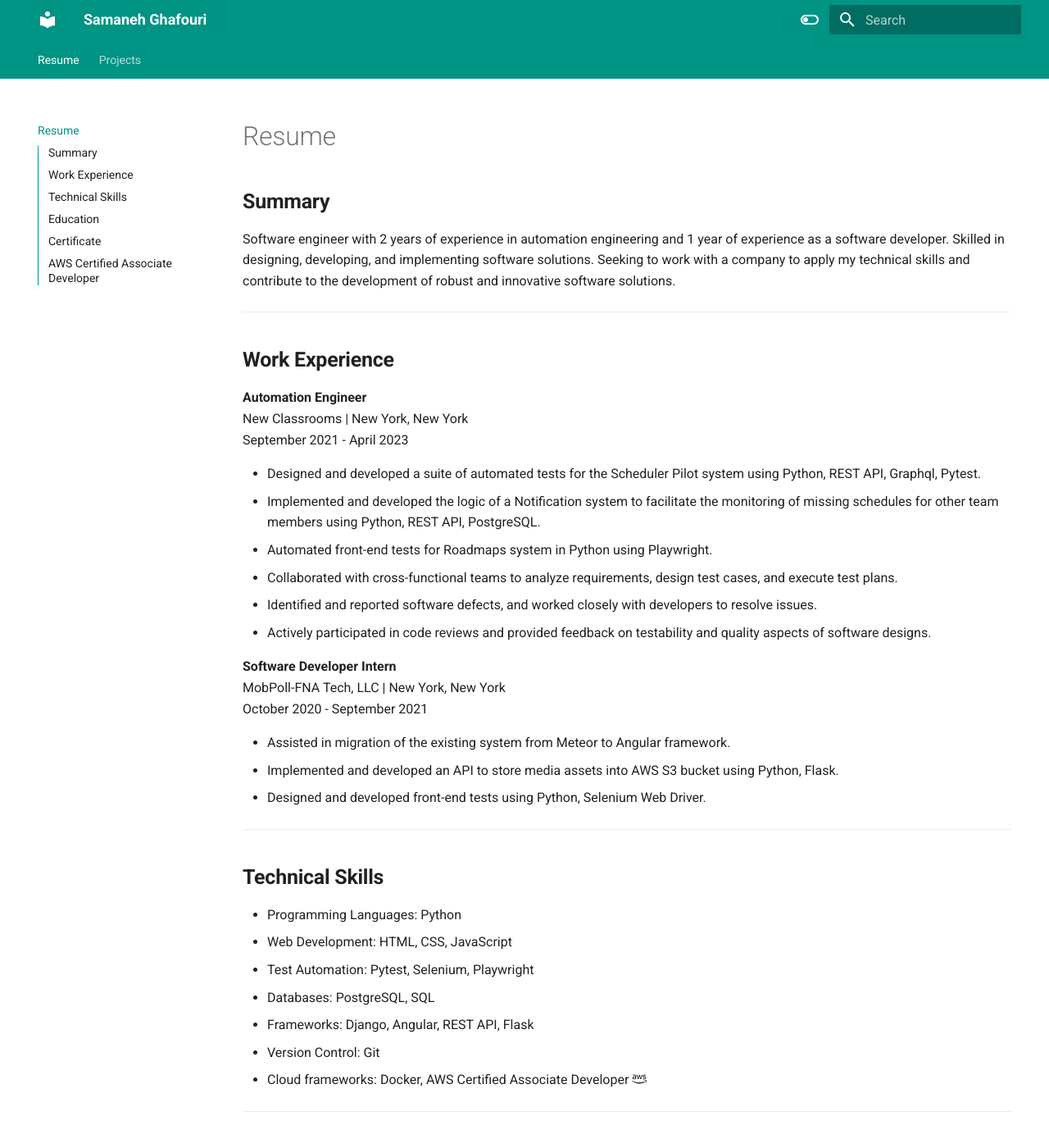
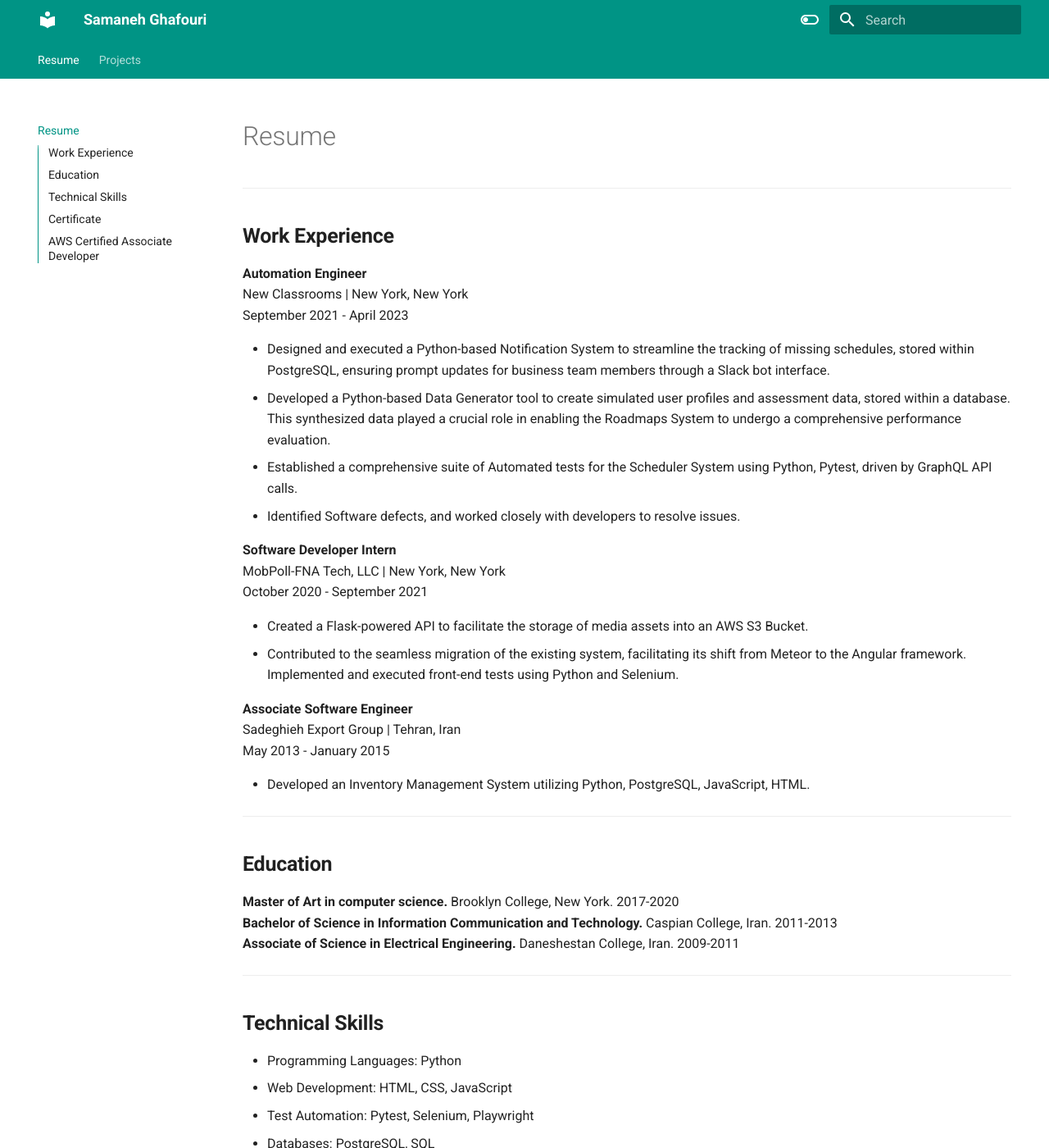
Before and after one commit to SamanehGhafouri/SamanehGhafouri, an MkDocs documentation site: the page built from docs/index.md, in a window 1280 px wide and 1400 px high. Shown: the whole window at 82% size. Built offline with MkDocs 1.6.1 and Material for MkDocs 9.7.7, drawn with Linux system fonts in a browser that asks for light colours; some of the changed text lies outside the part shown.

Commit message:
Updated resume

```diff
--- a/docs/index.md
+++ b/docs/index.md
@@ -1,27 +1,42 @@
 # Resume
-## **Summary**
-Software engineer with 2 years of experience in automation engineering and 1 year of experience as a software developer. Skilled in designing, developing, and implementing software solutions. Seeking to work with a company to apply my technical skills and contribute to the development of robust and innovative software solutions.
-
 ---
 ## **Work Experience**
 <b/n> Automation Engineer </b><br/>
 New Classrooms | New York, New York </b><br/>
 September 2021 - April 2023 </b><br/>
 
-* Designed and developed a suite of automated tests for the Scheduler Pilot system using Python, REST API, Graphql, Pytest.
-* Implemented and developed the logic of a Notification system to facilitate the monitoring of missing schedules for other team members using Python, REST API, PostgreSQL.
-* Automated front-end tests for Roadmaps system in Python using Playwright.
-* Collaborated with cross-functional teams to analyze requirements, design test cases, and execute test plans.
-* Identified and reported software defects, and worked closely with developers to resolve issues.
-* Actively participated in code reviews and provided feedback on testability and quality aspects of software designs.
+*  Designed and executed a Python-based Notification System to streamline the tracking of missing
+schedules, stored within PostgreSQL, ensuring prompt updates for business team members
+through a Slack bot interface.
+*  Developed a Python-based Data Generator tool to create simulated user profiles and assessment
+data, stored within a database. This synthesized data played a crucial role in enabling the
+Roadmaps System to undergo a comprehensive performance evaluation.
+*  Established a comprehensive suite of Automated tests for the Scheduler System using Python,
+Pytest, driven by GraphQL API calls.
+*  Identified Software defects, and worked closely with developers to resolve issues.
+
 
 <b/n> Software Developer Intern </b><br/>
 MobPoll-FNA Tech, LLC | New York, New York </b><br/>
 October 2020 - September 2021 </b><br/>
 
-* Assisted in migration of the existing system from Meteor to Angular framework.
-* Implemented and developed an API to store media assets into AWS S3 bucket using Python, Flask.
-* Designed and developed front-end tests using Python, Selenium Web Driver.
+* Created a Flask-powered API to facilitate the storage of media assets into an AWS S3 Bucket.
+* Contributed to the seamless migration of the existing system, facilitating its shift from Meteor to
+the Angular framework. Implemented and executed front-end tests using Python and Selenium.
+
+<b/n> Associate Software Engineer </b><br/>
+Sadeghieh Export Group | Tehran, Iran </b><br/>
+May 2013 - January 2015 </b><br/>
+
+* Developed an Inventory Management System utilizing Python, PostgreSQL, JavaScript, HTML.
+
+---
+## **Education**
+<b/n> Master of Art in computer science. </b>Brooklyn College, New York. 2017-2020 </br>
+<b/n> Bachelor of Science in Information Communication and Technology. </b >Caspian College, Iran. 2011-2013</br>
+<b/n> Associate of Science in Electrical Engineering. </b >Daneshestan College, Iran. 2009-2011</br>
+
+
 ---
 ## **Technical Skills**
 * Programming Languages: Python
@@ -32,12 +47,6 @@
 * Version Control: Git
 * Cloud frameworks: Docker, AWS Certified Associate Developer :fontawesome-brands-aws:{ .aws }
 ---
-## **Education**
-<b/n> Master of Art in computer science. </b>Brooklyn College, New York. 2017-2020 </br>
-<b/n> Bachelor of Science in Information Communication and Technology. </b >Caspian College, Iran. 2011-2013</br>
-<b/n> Associate of Science in Electrical Engineering. </b >Daneshestan College, Iran. 2009-2011</br>
-
----
 ## **Certificate**
 
 ## AWS Certified Associate Developer :fontawesome-brands-aws:{ .aws }
```
